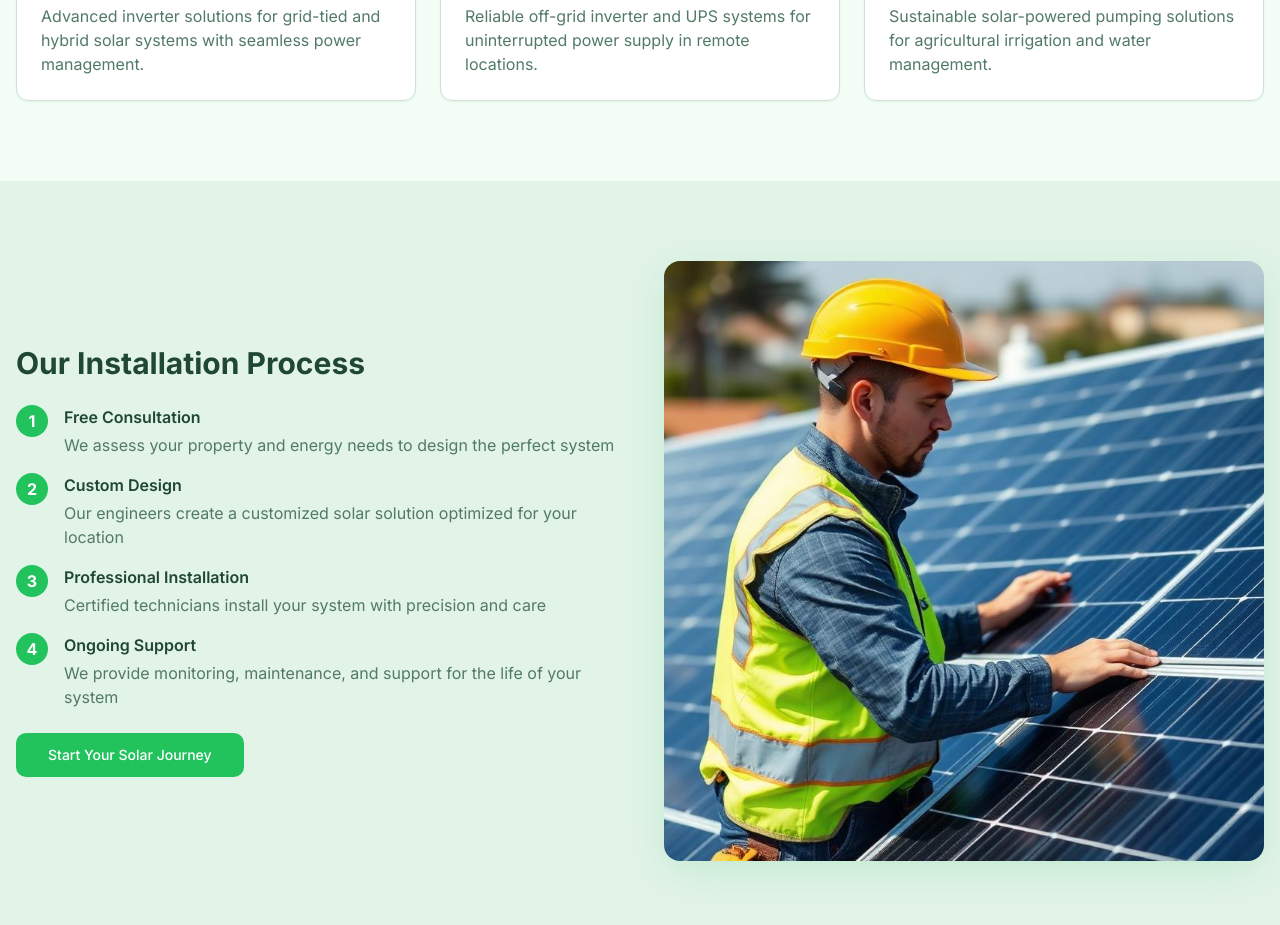
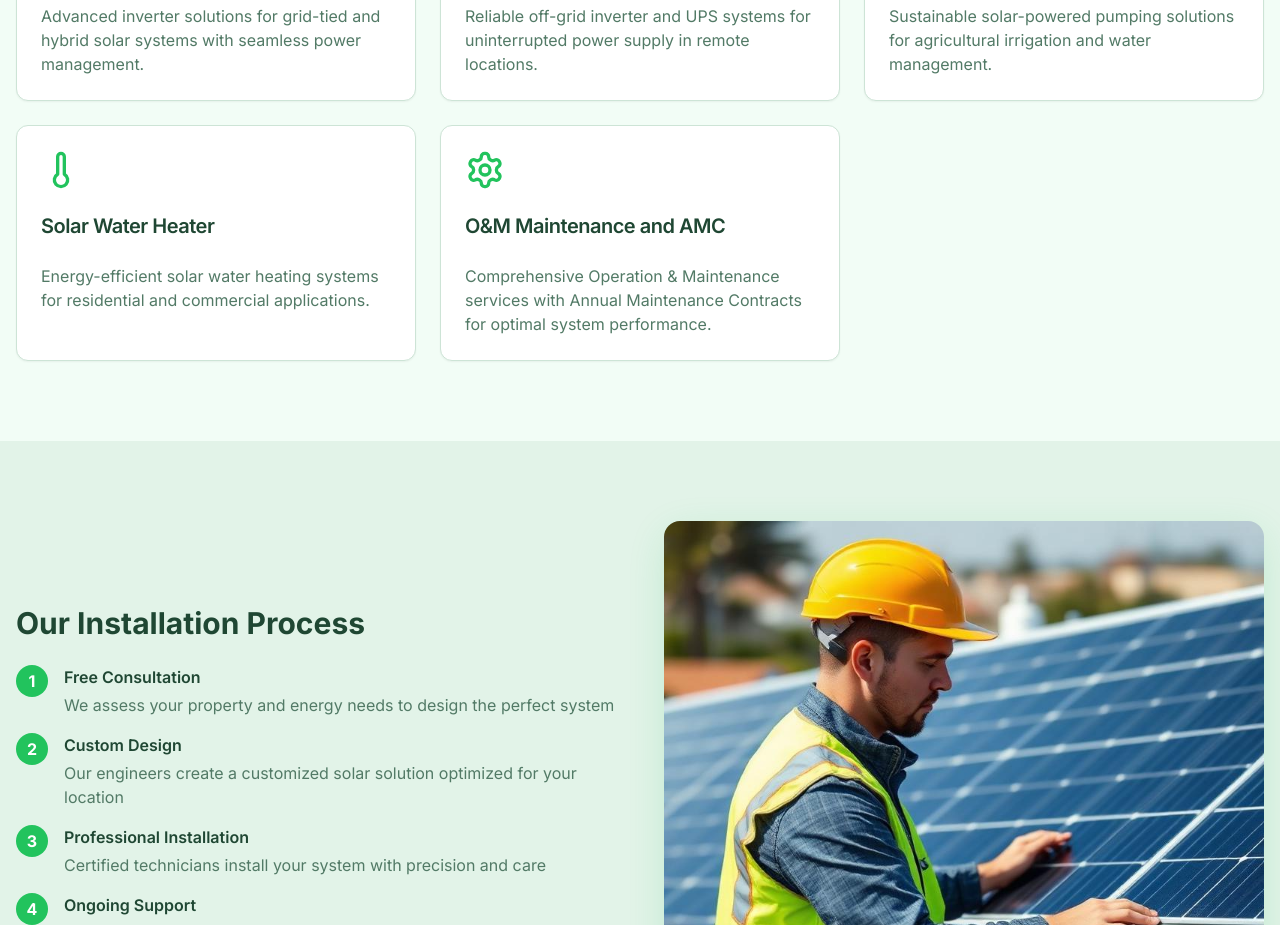
Before and after one commit to Ajay-J06/sunspark-eco-web, a React (Vite) app: page /services in a window 1280 px wide. Shown: the part 1020-1945 px from the top of the page. Built offline with nearby package versions, Linux system fonts and the light colour scheme; the HTML template or start-up script is replaced by a standard one.

Commit message:
Add services to About Us page

```diff
--- a/src/pages/Services.tsx
+++ b/src/pages/Services.tsx
@@ -11,6 +11,8 @@ import {
   Zap,
   Power,
   Droplets,
+  Thermometer,
+  Settings,
 } from "lucide-react";
 import installationImage from "@/assets/installation.jpg";
 
@@ -69,6 +71,18 @@ const Services = () => {
       title: "Agriculture Solar Pump System",
       description:
         "Sustainable solar-powered pumping solutions for agricultural irrigation and water management.",
+    },
+    {
+      icon: Thermometer,
+      title: "Solar Water Heater",
+      description:
+        "Energy-efficient solar water heating systems for residential and commercial applications.",
+    },
+    {
+      icon: Settings,
+      title: "O&M Maintenance and AMC",
+      description:
+        "Comprehensive Operation & Maintenance services with Annual Maintenance Contracts for optimal system performance.",
     },
   ];
 
```
